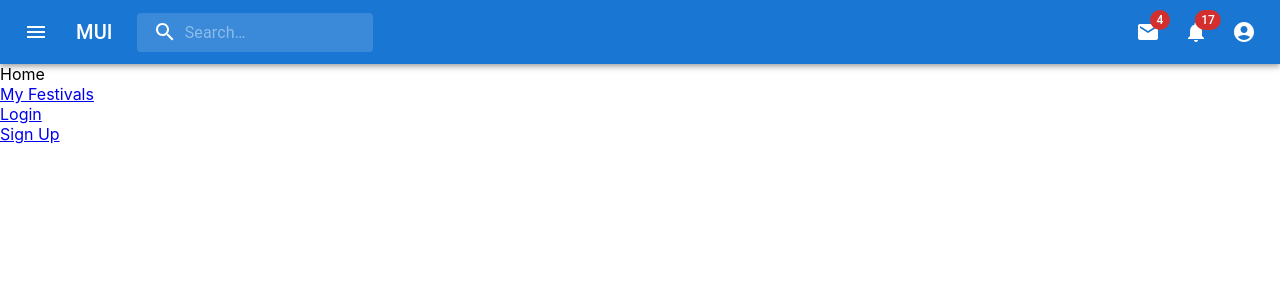
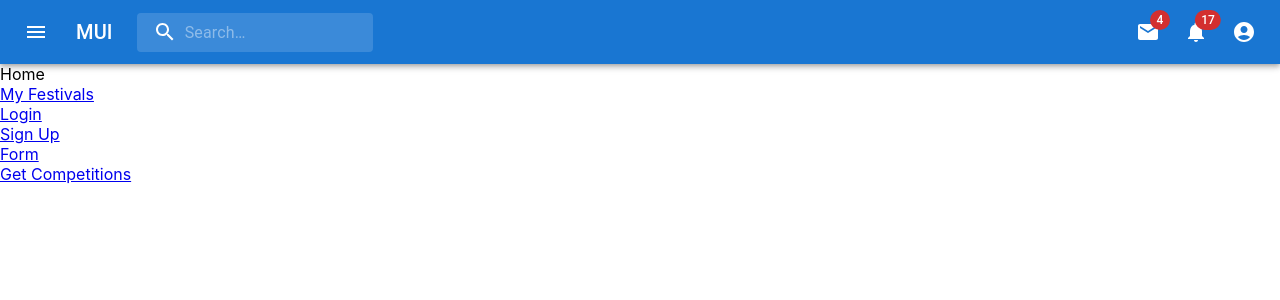
Before and after one commit to japnit01/FMS_Frontend, a React (Create React App) app in the folder fest_management_system/: page / in a window 1280 px wide. Shown: the top 300 px of the page. Built offline with nearby package versions, Linux system fonts and the light colour scheme.

Commit message:
links added to home.js

```diff
--- a/fest_management_system/src/Components/Home.js
+++ b/fest_management_system/src/Components/Home.js
@@ -17,6 +17,12 @@ function Home() {
       <div>
         <Link to="/api/auth/signup">Sign Up</Link>
       </div>
+      <div>
+        <Link to="/form">Form</Link>
+      </div>
+      <div>
+        <Link to="/api/competitions/6234851442854e82f4eb1c2b/getCompetitions">Get Competitions</Link>
+      </div>
     </>
   );
 }
```
